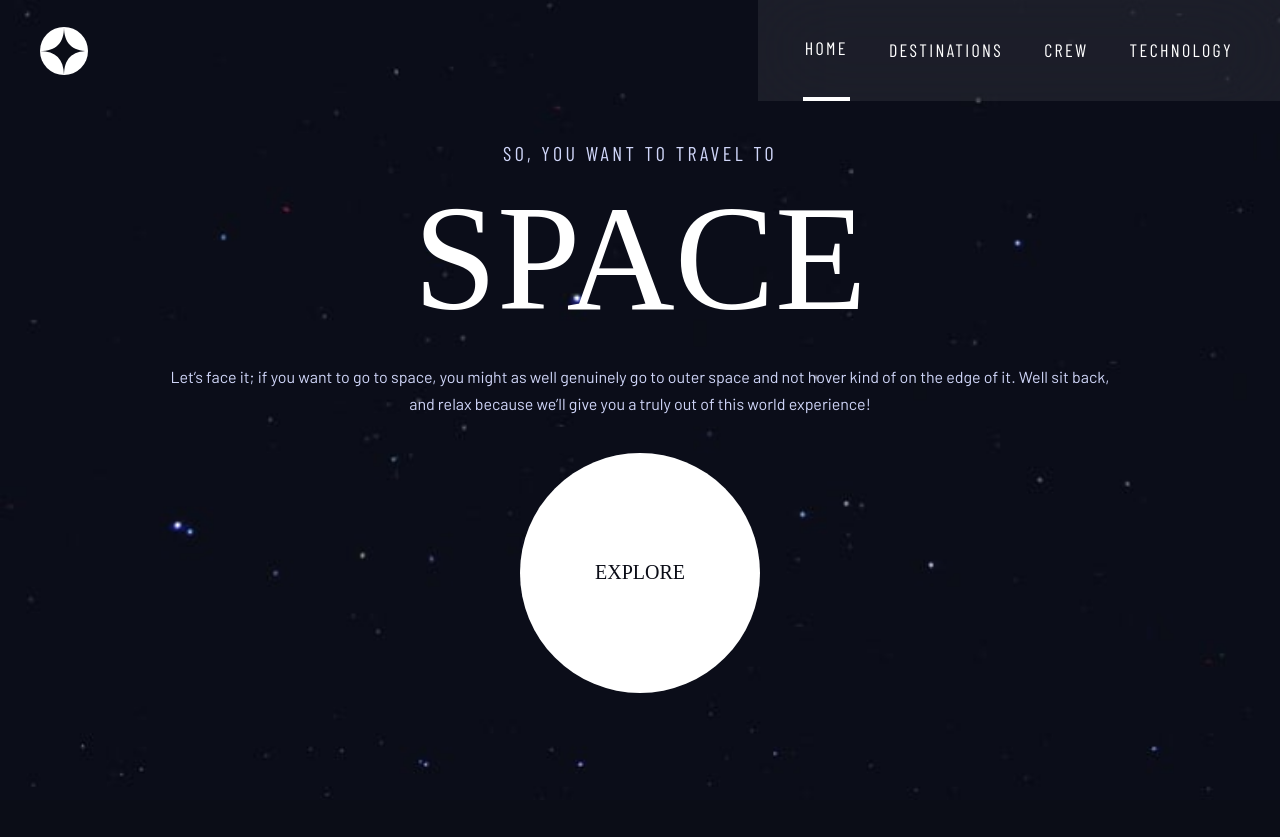
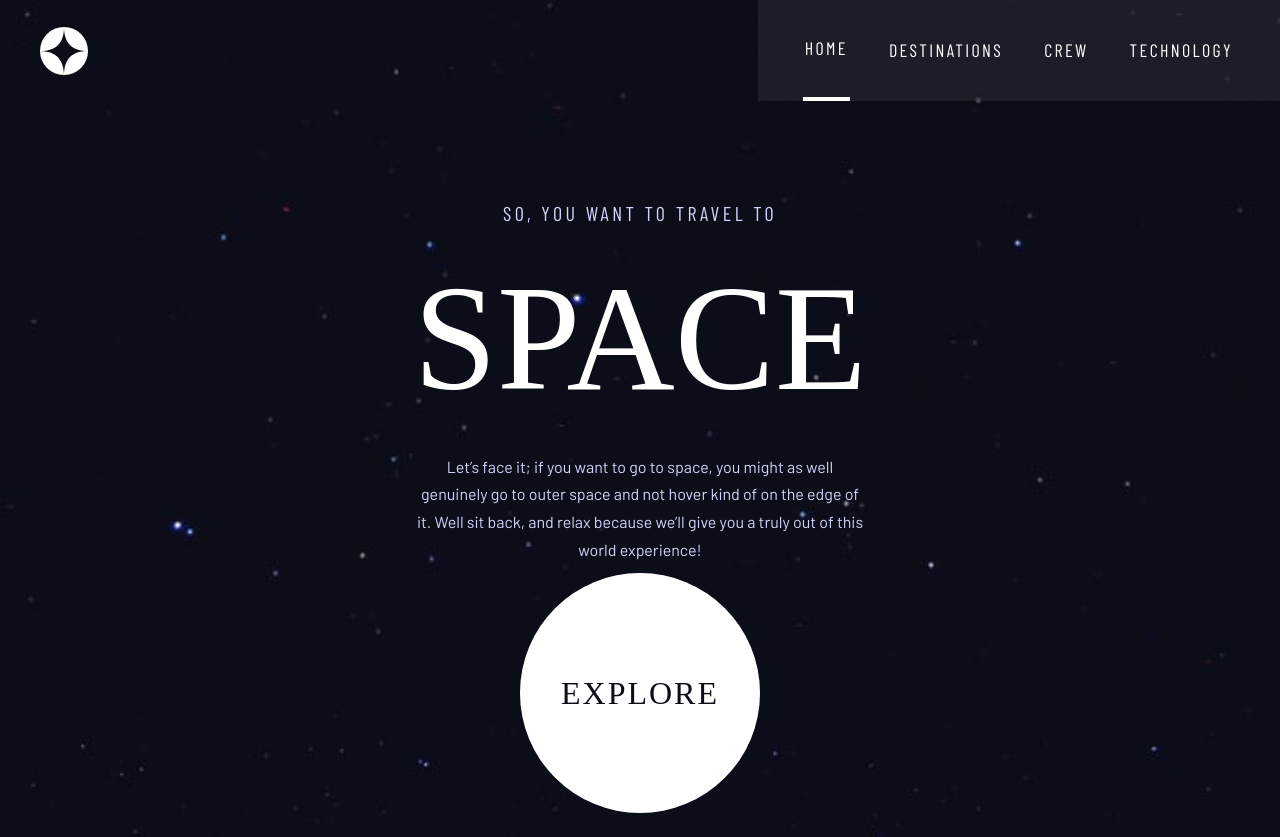
Before and after one commit to ALI-KHALED-13/space-tourism, a React (Vite) app: page / in a window 1280 px wide. Before the commit the page ends 800 px from the top, so only its background shows below. Built offline with nearby package versions, Linux system fonts and the light colour scheme; a web font is replaced by a local one.

Commit message:
perfecting stylings, experimienting wiht VERTICAL CAROUSEL

```diff
--- a/src/components/SpaceHeader/comps/MboileNav/styled.js
+++ b/src/components/SpaceHeader/comps/MboileNav/styled.js
@@ -31,9 +31,7 @@ export const StyledNavLink = styled(NavLink)`
   border-radius: 2px;
   text-transform: uppercase;
   cursor: pointer;
-  &:hover {
-    background-color: rgba(255, 255, 255, 0.1);
-  }
+
   & .counter {
     font-weight: 700;
     margin-right: 1rem;
--- a/src/components/SpaceHeader/comps/PrimaryNav/styled.js
+++ b/src/components/SpaceHeader/comps/PrimaryNav/styled.js
@@ -34,7 +34,10 @@ export const StyledNavLink = styled(NavLink)`
   padding: 4rem 0.2rem;
   cursor: pointer;
   text-transform: uppercase;
-  &:hover {
-    border-bottom: 4px solid rgba(255, 255, 255, 0.5);
+  @media (hover: hover) { // to exclude tablets that don't have hover effect
+    &:hover {
+      border-bottom: 4px solid rgba(255, 255, 255, 0.5);
+    }
   }
+
 `;
--- a/src/components/Typo/index.js
+++ b/src/components/Typo/index.js
@@ -21,6 +21,7 @@ export const Heading1 = styled.h1`
   ${getBellefair()}
   line-height: 1.25;
   font-size: 8rem;
+  margin: 2rem 0;
 
   ${mediaQuery("md")}{
     font-size: 15rem;
@@ -49,7 +50,6 @@ export const Heading3 = styled.h3` // size variation happens here
   line-height: 1.15;
   font-size: ${({L})=> L? 5.6: 2.4}rem;
 
-  margin: 1.5rem 0;
 
   ${mediaQuery("md")}{
     font-size: ${({L})=> L? 8: 4}rem;
--- a/src/pages/Crew/styled.js
+++ b/src/pages/Crew/styled.js
@@ -33,7 +33,7 @@ export const StyledNavPoint = styled.li`
 
 export const StyledContainer = styled.div`
   display: grid;
-  gap: 3rem;
+  gap: 3.2rem;
   padding: 2rem;
 
   ${mediaQuery("md")}{
@@ -51,7 +51,8 @@ export const StyledContainer = styled.div`
   }
 
   ${mediaQuery("lg")}{
-    max-width: unset;
+    max-width: 120rem;
+    justify-content: space-between;
     grid-template-columns: 1fr 1fr;
     column-gap: 8rem;
     justify-items: start;
@@ -96,11 +97,13 @@ export const StyledSlidingDiv = styled.div`
   display: flex;
   flex-direction: column;
   text-align: center;
-
+  gap: 0.8rem;
+  padding: 0 0.5rem;
   ${mediaQuery("md")}{
     justify-content: flex-end; // to be close to the dots in tablet mode
   }
   ${mediaQuery("lg")}{
+    gap: 1.5rem;
     text-align: left;
     align-items: flex-start;
   }
--- a/src/pages/Destinations/styled.js
+++ b/src/pages/Destinations/styled.js
@@ -50,7 +50,7 @@ export const StyledSlidingPic = styled.picture`
     margin: 0;
     padding: 3rem;
     & > img {
-      width: 80%;
+      width: 100%;
     }
   }
 `;
@@ -61,6 +61,7 @@ export const StyledSlidingDiv = styled.div`
   flex-direction: column;
   text-align: center;
   gap: 2rem;
+  padding: 0 2.4rem;
 
   ${mediaQuery("lg")}{
     text-align: left;
@@ -73,6 +74,7 @@ export const StyledNavList = styled.ul`
   list-style-type: none;
   display: flex;
   justify-content: center;
+  align-items: center;
   gap: 2.7rem;
   ${mediaQuery("md")}{
     gap: 3.6rem;
@@ -112,5 +114,6 @@ export const StyledStatsWrapper = styled.div`
   ${mediaQuery("md")}{
     flex-direction: row;
     justify-content: space-around;
+    gap: 5rem;
   }
 `;
--- a/src/pages/Home/styled.js
+++ b/src/pages/Home/styled.js
@@ -4,22 +4,28 @@ import { mediaQuery } from "../../utils";
 
 
 export const StyledSection = styled.section`
-  min-height: 75vh;
+  min-height: 80vh;
   display: flex;
   flex-direction: column;
   align-items: center;
   text-align: center;
-  margin: 1rem auto;
-  gap: 2.5rem;
-  padding: 3rem;
+  padding: 2.4rem;
+
   ${mediaQuery("md")}{
-    padding: 3rem 16rem;
+    padding-top: 10rem;
+    max-width: 45rem;
+    margin: 0 auto;
   }
   ${mediaQuery("lg")}{
     flex-direction: row;
+    justify-content: space-between;
     align-items: flex-end;
-    padding: 5rem 16rem;
-    gap: 35rem;
+    max-width: 120rem;
+    & > div {
+      text-align: left;
+      max-width: 45rem;
+    }
+
   }
 `;
 
@@ -46,13 +52,15 @@ export const StyledExploreButton = styled.button`
   background-color: white;
   margin-top: auto;
   ${getBellefair()}
-  font-size: 20px;
-  line-height: 23px;
+  font-size: 2rem;
+  line-height: 1.15;
   color: ${({theme : {colors}})=> colors.spaceBlack};
   position: relative;
 
 
   ${mediaQuery("md")}{
+    font-size: 3.2rem;
+    letter-spacing: 2px;
     width: 24rem;
     height: 24rem;
   }
--- a/src/pages/Technology/styled.js
+++ b/src/pages/Technology/styled.js
@@ -16,7 +16,7 @@ export const StyledNavList = styled.ul`
 
 export const StyledContainer = styled.div`
   display: grid;
-  gap: 3.4rem;
+  gap: 2.6rem;
   padding-top: 3.2rem;
 
   ${mediaQuery("md")}{
@@ -61,6 +61,7 @@ export const StyledSlidingDiv = styled.div`
   display: flex;
   flex-direction: column;
   text-align: center;
+  gap: 0.9rem;
 
   ${mediaQuery("lg")}{
     align-items: flex-start;
--- a/src/utils.jsx
+++ b/src/utils.jsx
@@ -33,7 +33,7 @@ export const useScreenWidth =()=>{
 }
 
 
-export const useCarousel =()=> {
+export const useCarousel =(direction = "horizontal")=> {
   const [slideInView, setSlideinView] = useState(0);
 
   const carouselRef = useRef([]); // interesting case of attatching one ref to multiple elms
@@ -41,9 +41,14 @@ export const useCarousel =()=> {
 
   const slideTo = (idx)=> {
     carouselRef.current.forEach(elm=> elm.scroll({
-      left: idx * elm.clientWidth,
-      behavior: "smooth"
-    }));
+      behavior: "smooth",
+      ...(direction === "vertical"?
+        {top: idx * elm.clientHeight}
+      :
+        {left: idx * elm.clientWidth,}
+      )
+     })
+    );
     setSlideinView(idx)
   }
 
@@ -53,9 +58,12 @@ export const useCarousel =()=> {
 
   const carouselEssentialStyles = {
     width: "100%",
-    overflowX: "hidden",
-    display:"flex"
-  };
+    overflow: "hidden",
+    ...(direction === "vertical"?
+    {height: Math.max(carouselRef.map(ref=> ref.current?.firstChild.clientHeight))}
+    :
+    {display:"flex"}
+  )};
 
   // useCallback so the two comps don't get redeclared with every scroll an hus losing its scrollLeft changes
   const MediaCarousel = useCallback(({className, children})=> (
```
